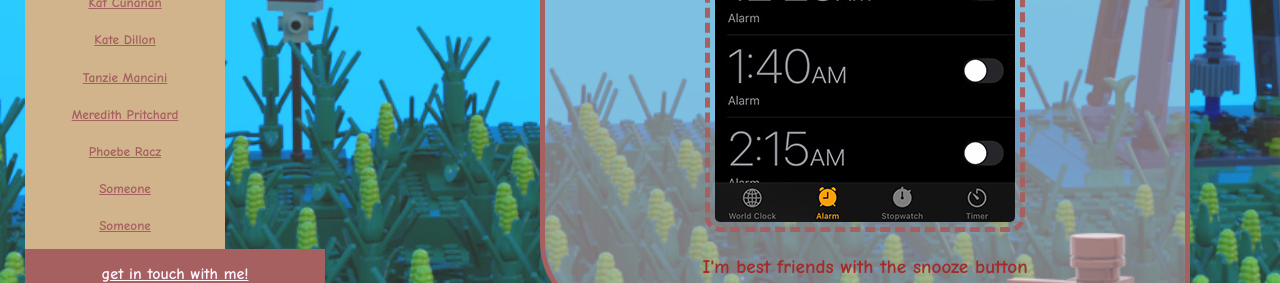
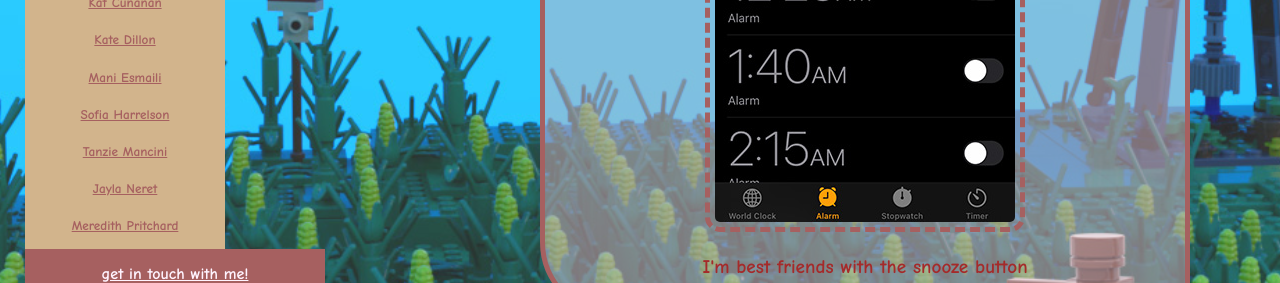
Before and after one commit to dgsquared/thefeed, a plain HTML site: page thefeed.html in a window 1280 px wide. Shown: the part 442-725 px from the top of the page. Drawn offline with Linux system fonts and the light colour scheme; a web font is replaced by a local one.

Commit message:
anotha 1

```diff
--- a/thefeed.html
+++ b/thefeed.html
@@ -39,23 +39,23 @@
             <a href="https://katesdillon.github.io/thefeed/" target="blank">
                 <h5>Kate Dillon</h5>
             </a>
+            <a href="https://moneeeeey.github.io/thefeed/" target="blank">
+                <h5>Mani Esmaili</h5>
+            </a>
+            <a href="https://sbharrelson.github.io/thefeed/" target="blank">
+                <h5>Sofia Harrelson</h5>
+            </a>
             <a href="https://tanziemancini.github.io/thefeed/" target="blank">
                 <h5>Tanzie Mancini</h5>
+            </a>
+            <a href="https://jnneret.github.io/thefeed/" target="blank">
+                <h5>Jayla Neret</h5>
             </a>
             <a href="https://mspritchard.github.io/thefeed/" target="blank">
                 <h5>Meredith Pritchard</h5>
             </a>
             <a href="https://pracz2.github.io/thefeed/" target="_blank">
                 <h5>Phoebe Racz</h5>
-            </a>
-            <a href="https://cunkaat.github.io/thefeed/" target="blank">
-                <h5>Someone</h5>
-            </a>
-            <a href="https://cunkaat.github.io/thefeed/" target="blank">
-                <h5>Someone</h5>
-            </a>
-            <a href="https://cunkaat.github.io/thefeed/" target="blank">
-                <h5>Someone</h5>
             </a>
             <a href="https://cunkaat.github.io/thefeed/" target="blank">
                 <h5>Someone</h5>
```
